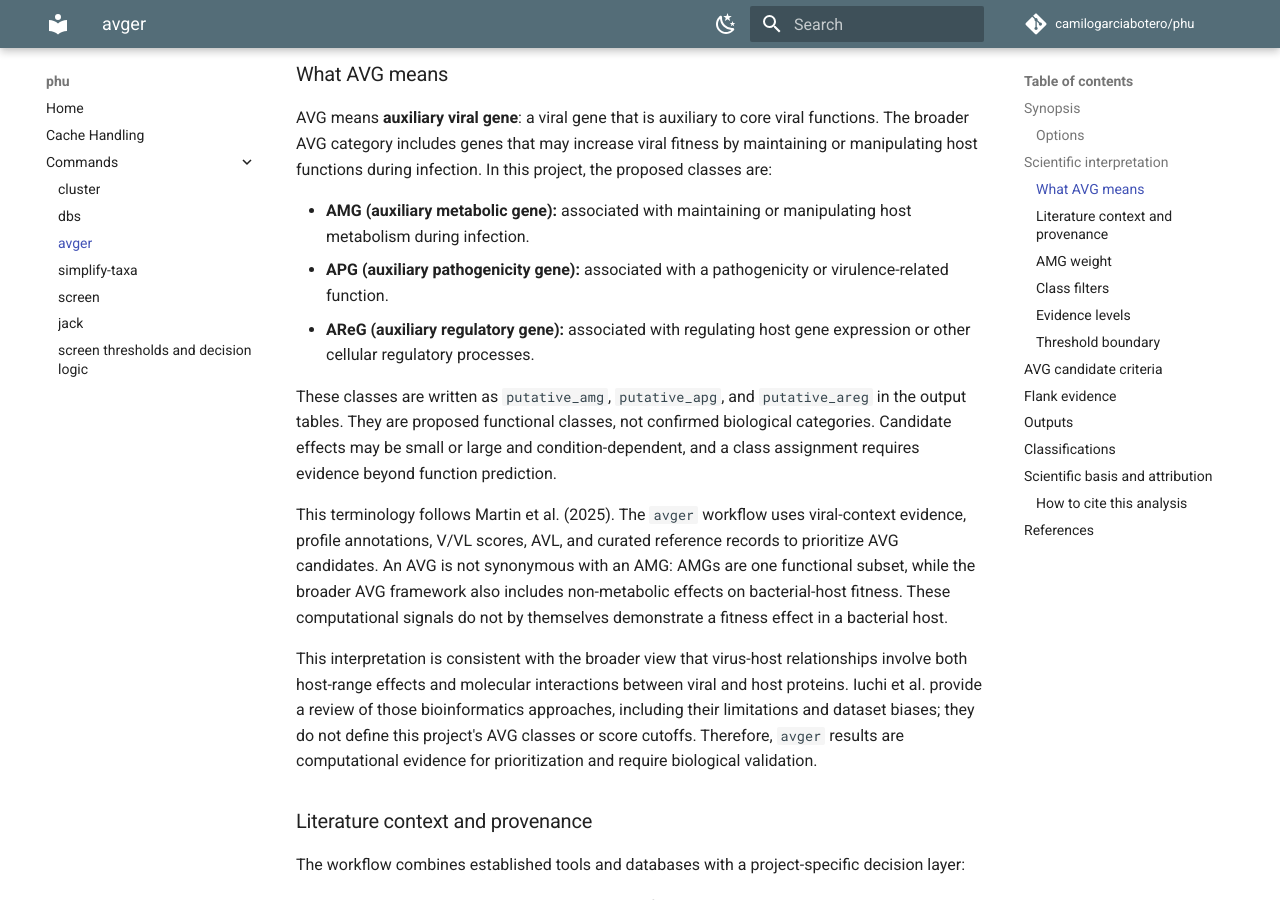
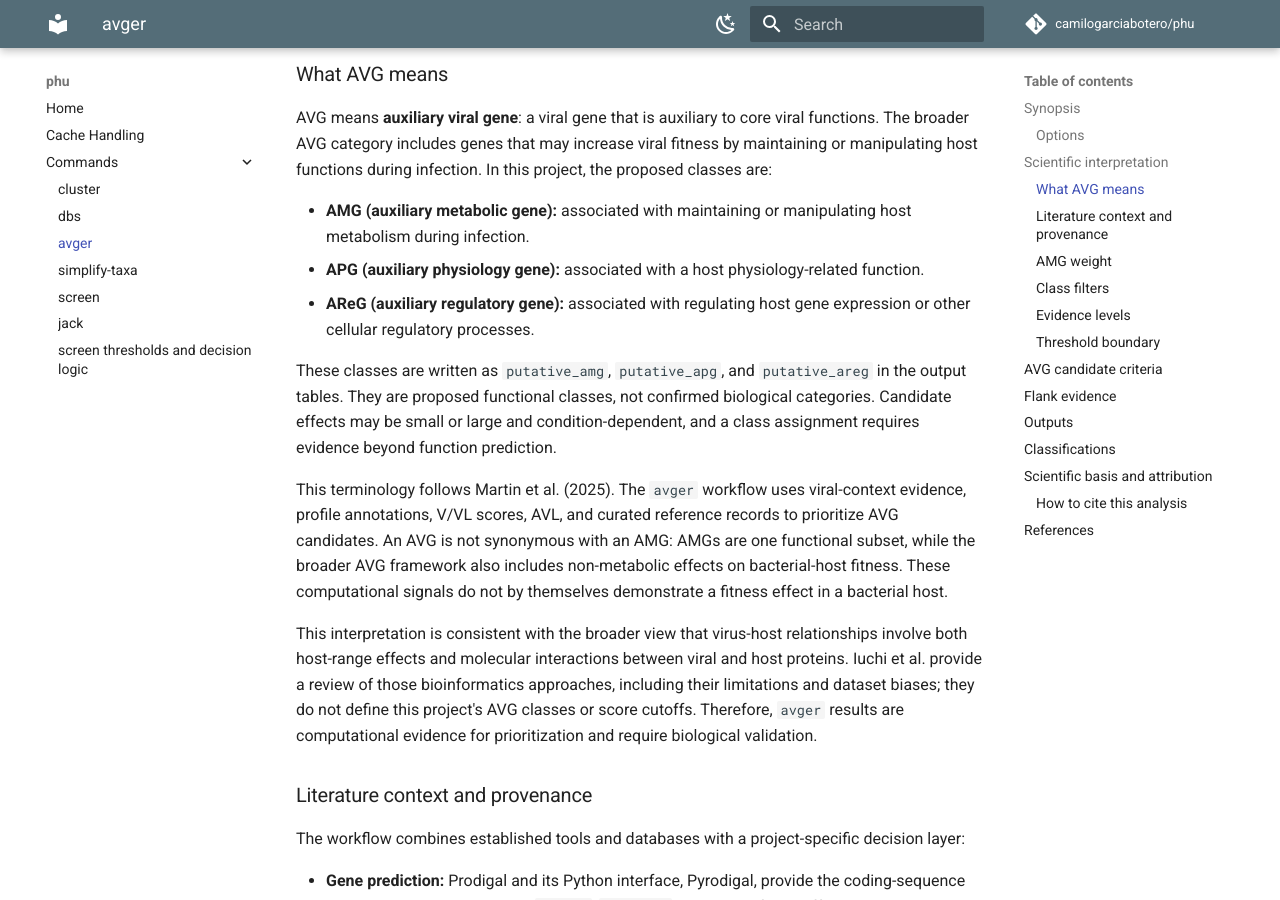
Before and after one commit to camilogarciabotero/phu, an MkDocs documentation site: the page built from docs/commands/avger.md, in a window 1280 px wide and 900 px high, scrolled down 1212 px. Built offline with MkDocs 1.6.1 and Material for MkDocs 9.7.7, drawn with Linux system fonts in a browser that asks for light colours; comment, search, counter and statistics services are not loaded.

Commit message:
Fix APG definition in avger documentation for clarity

```diff
--- a/docs/commands/avger.md
+++ b/docs/commands/avger.md
@@ -62,8 +62,8 @@ this project, the proposed classes are:
 
 - **AMG (auxiliary metabolic gene):** associated with maintaining or
     manipulating host metabolism during infection.
-- **APG (auxiliary pathogenicity gene):** associated with a pathogenicity or
-    virulence-related function.
+- **APG (auxiliary physiology gene):** associated with a host physiology-related
+    function.
 - **AReG (auxiliary regulatory gene):** associated with regulating host gene
     expression or other cellular regulatory processes.
 
```
